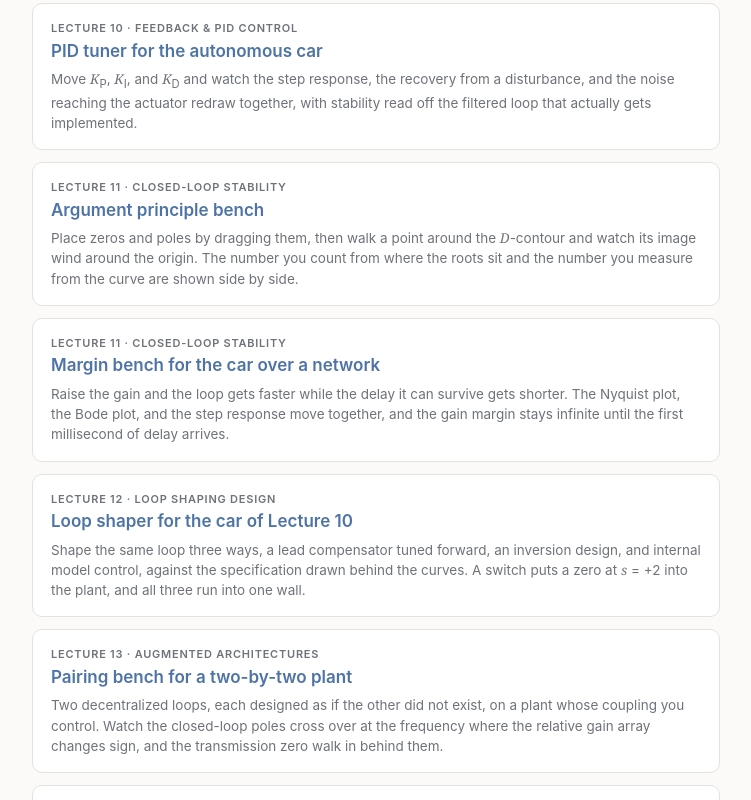
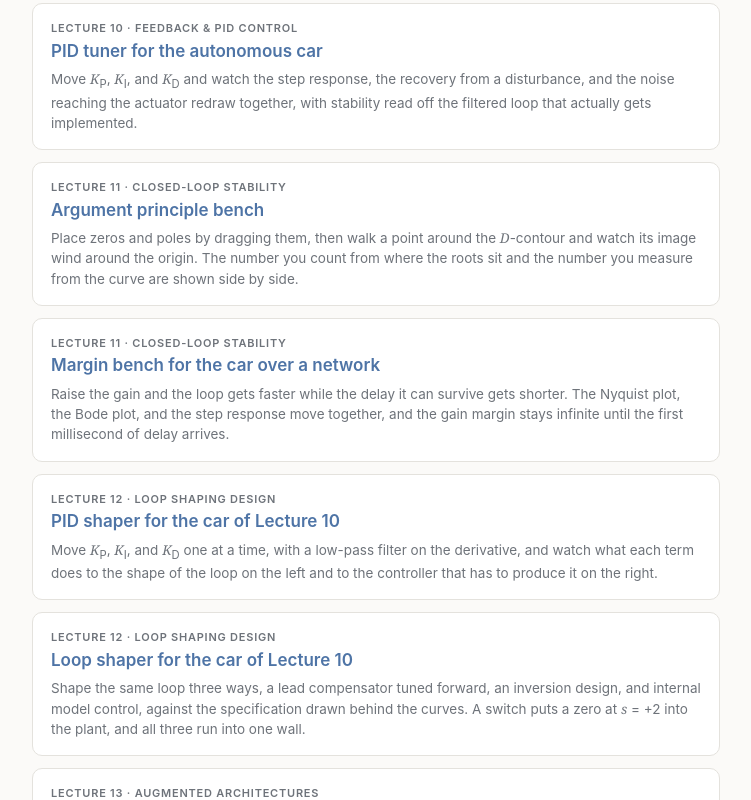
Before and after one commit to FlorianDorfler/control-demos, a plain HTML site: page index.html in a window 1280 px wide. Shown: the part 425-1225 px from the top of the page, without its empty margins (264-1015 px from the left). Drawn offline with Linux system fonts and the light colour scheme.

Commit message:
Add the PID shaper to the landing page

```diff
--- a/index.html
+++ b/index.html
@@ -94,6 +94,15 @@
        margin stays infinite until the first millisecond of delay arrives.</p>
   </a>
 
+  <a class="demo" href="pid-shaper/">
+    <div class="lec">Lecture 12 &middot; loop shaping design</div>
+    <h2>PID shaper for the car of Lecture 10</h2>
+    <p>Move <i class="v">K</i><sub>P</sub>, <i class="v">K</i><sub>I</sub>, and
+       <i class="v">K</i><sub>D</sub> one at a time, with a low-pass filter on the derivative,
+       and watch what each term does to the shape of the loop on the left and to the
+       controller that has to produce it on the right.</p>
+  </a>
+
   <a class="demo" href="loop-shaper/">
     <div class="lec">Lecture 12 &middot; loop shaping design</div>
     <h2>Loop shaper for the car of Lecture 10</h2>
```
